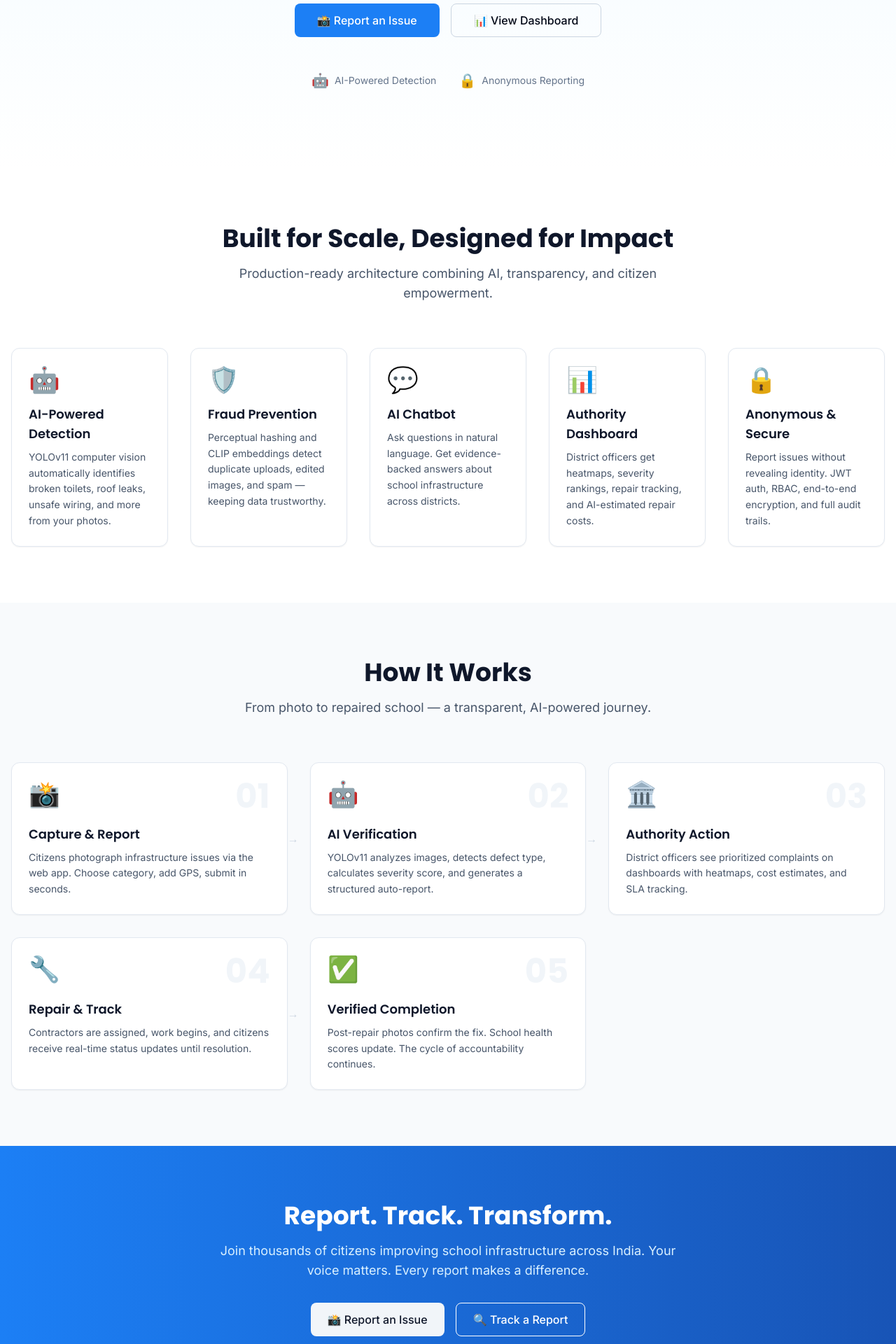
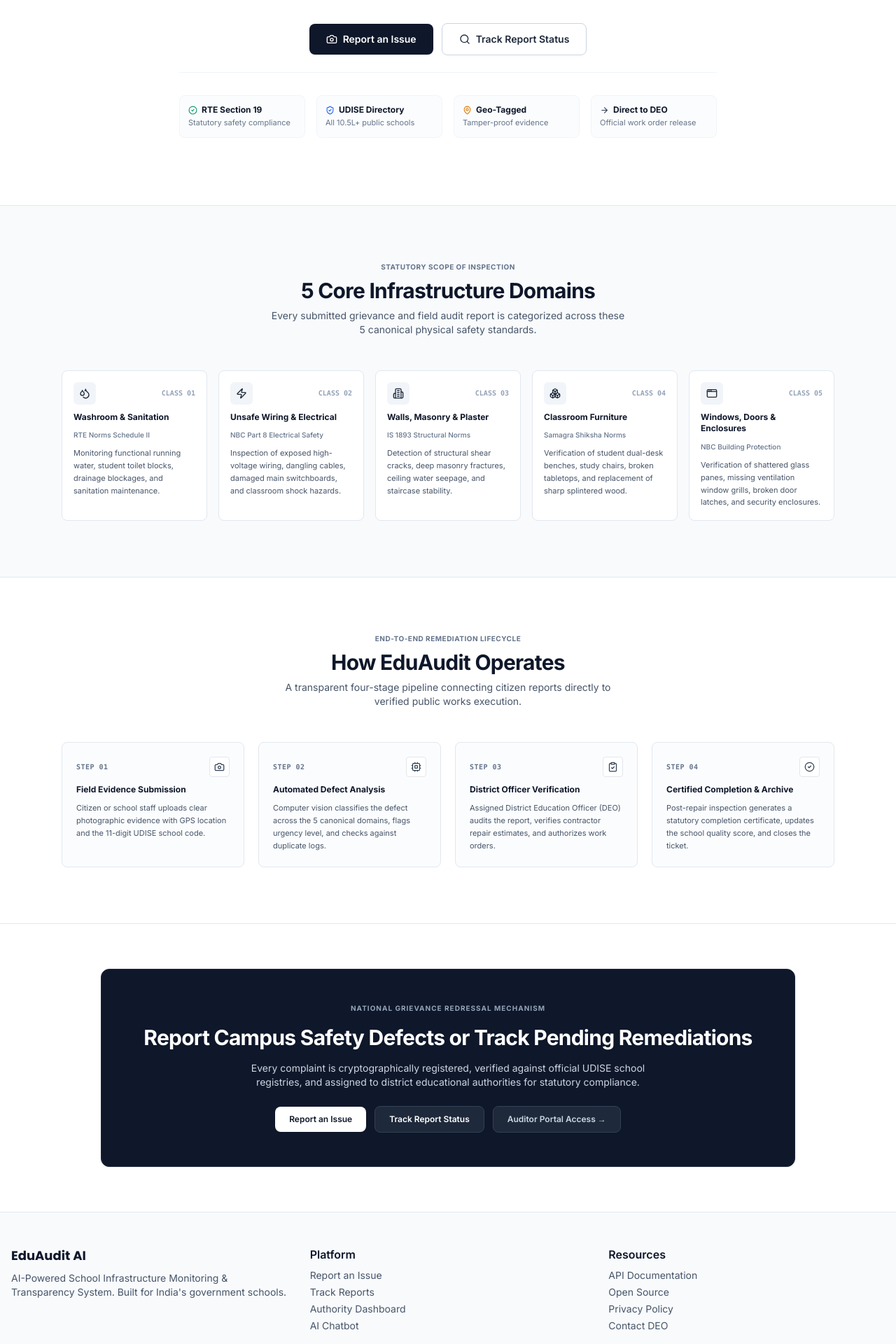
Before and after one commit to kuldeepin3/Edu-Audit, a Next.js app in the folder frontend/: page / in a window 1280 px wide. Shown: the part 500-2420 px from the top of the page at 70% size. Built offline with nearby package versions, Linux system fonts and the light colour scheme; no server answers.

Commit message:
refactor(home): transform landing page to clean minimalist institutional static design

```diff
--- a/frontend/src/app/page.tsx
+++ b/frontend/src/app/page.tsx
@@ -1,43 +1,50 @@
 import Link from "next/link";
-import { Button } from "@/components/ui/button";
 import { Hero } from "@/components/home/hero";
 import { FeatureGrid } from "@/components/home/feature-grid";
 import { HowItWorks } from "@/components/home/how-it-works";
 
 export default function HomePage() {
   return (
-    <div className="flex flex-col">
+    <div className="flex flex-col bg-white font-sans text-slate-900">
       <Hero />
 
       <FeatureGrid />
 
       <HowItWorks />
 
-      {/* CTA Section */}
-      <section className="bg-gradient-to-r from-brand-600 to-brand-800 py-20">
-        <div className="mx-auto max-w-4xl px-4 text-center">
-          <h2 className="font-display text-3xl font-bold text-white sm:text-4xl">
-            Report. Track. Transform.
-          </h2>
-          <p className="mx-auto mt-4 max-w-2xl text-lg text-brand-100">
-            Join thousands of citizens improving school infrastructure across India.
-            Your voice matters. Every report makes a difference.
-          </p>
-          <div className="mt-8 flex flex-col justify-center gap-4 sm:flex-row">
-            <Link href="/report">
-              <Button size="lg" variant="secondary">
-                📸 Report an Issue
-              </Button>
-            </Link>
-            <Link href="/track">
-              <Button
-                size="lg"
-                variant="outline"
-                className="border-white text-white hover:bg-white hover:text-brand-700"
+      {/* Minimalist Institutional Action Block */}
+      <section className="py-16 bg-white">
+        <div className="mx-auto max-w-5xl px-4">
+          <div className="p-8 md:p-12 rounded-xl bg-slate-900 text-white border border-slate-800 text-center space-y-4 shadow-sm">
+            <div className="text-[10px] font-bold uppercase tracking-widest text-slate-400">
+              National Grievance Redressal Mechanism
+            </div>
+            <h2 className="text-2xl sm:text-3xl font-bold tracking-tight">
+              Report Campus Safety Defects or Track Pending Remediations
+            </h2>
+            <p className="mx-auto max-w-xl text-xs sm:text-sm text-slate-300 leading-relaxed">
+              Every complaint is cryptographically registered, verified against official UDISE school registries, and assigned to district educational authorities for statutory compliance.
+            </p>
+            <div className="pt-2 flex flex-col sm:flex-row items-center justify-center gap-3">
+              <Link
+                href="/report"
+                className="w-full sm:w-auto px-5 py-2.5 bg-white hover:bg-slate-100 text-slate-900 rounded-lg text-xs font-semibold shadow-sm transition-colors"
               >
-                🔍 Track a Report
-              </Button>
-            </Link>
+                Report an Issue
+              </Link>
+              <Link
+                href="/track"
+                className="w-full sm:w-auto px-5 py-2.5 bg-slate-800 hover:bg-slate-700 text-white border border-slate-700 rounded-lg text-xs font-semibold transition-colors"
+              >
+                Track Report Status
+              </Link>
+              <Link
+                href="/portal/login"
+                className="w-full sm:w-auto px-5 py-2.5 bg-slate-800 hover:bg-slate-700 text-slate-300 border border-slate-700 rounded-lg text-xs font-semibold transition-colors"
+              >
+                Auditor Portal Access →
+              </Link>
+            </div>
           </div>
         </div>
       </section>
--- a/frontend/src/components/home/feature-grid.tsx
+++ b/frontend/src/components/home/feature-grid.tsx
@@ -1,67 +1,97 @@
-/**
- * EduAudit AI - Feature Grid Section
- */
+"use client";
+
+import React from "react";
+import { Droplets, Zap, Building2, Boxes, AppWindow } from "lucide-react";
+
 export function FeatureGrid() {
-  const features = [
+  const categories = [
     {
-      icon: "🤖",
-      title: "AI-Powered Detection",
+      code: "01",
+      icon: Droplets,
+      title: "Washroom & Sanitation",
+      compliance: "RTE Norms Schedule II",
       description:
-        "YOLOv11 computer vision automatically identifies broken toilets, roof leaks, unsafe wiring, and more from your photos.",
+        "Monitoring functional running water, student toilet blocks, drainage blockages, and sanitation maintenance.",
     },
     {
-      icon: "🛡️",
-      title: "Fraud Prevention",
+      code: "02",
+      icon: Zap,
+      title: "Unsafe Wiring & Electrical",
+      compliance: "NBC Part 8 Electrical Safety",
       description:
-        "Perceptual hashing and CLIP embeddings detect duplicate uploads, edited images, and spam — keeping data trustworthy.",
+        "Inspection of exposed high-voltage wiring, dangling cables, damaged main switchboards, and classroom shock hazards.",
     },
     {
-      icon: "💬",
-      title: "AI Chatbot",
+      code: "03",
+      icon: Building2,
+      title: "Walls, Masonry & Plaster",
+      compliance: "IS 1893 Structural Norms",
       description:
-        "Ask questions in natural language. Get evidence-backed answers about school infrastructure across districts.",
+        "Detection of structural shear cracks, deep masonry fractures, ceiling water seepage, and staircase stability.",
     },
     {
-      icon: "📊",
-      title: "Authority Dashboard",
+      code: "04",
+      icon: Boxes,
+      title: "Classroom Furniture",
+      compliance: "Samagra Shiksha Norms",
       description:
-        "District officers get heatmaps, severity rankings, repair tracking, and AI-estimated repair costs.",
+        "Verification of student dual-desk benches, study chairs, broken tabletops, and replacement of sharp splintered wood.",
     },
     {
-      icon: "🔒",
-      title: "Anonymous & Secure",
+      code: "05",
+      icon: AppWindow,
+      title: "Windows, Doors & Enclosures",
+      compliance: "NBC Building Protection",
       description:
-        "Report issues without revealing identity. JWT auth, RBAC, end-to-end encryption, and full audit trails.",
+        "Verification of shattered glass panes, missing ventilation window grills, broken door latches, and security enclosures.",
     },
   ];
 
   return (
-    <section className="py-20">
-      <div className="mx-auto max-w-7xl px-4">
-        <div className="mx-auto max-w-2xl text-center">
-          <h2 className="font-display text-3xl font-bold text-slate-900 dark:text-white sm:text-4xl">
-            Built for Scale, Designed for Impact
+    <section className="py-16 sm:py-20 bg-slate-50 border-b border-slate-200">
+      <div className="mx-auto max-w-6xl px-4 sm:px-6">
+        <div className="mx-auto max-w-2xl text-center space-y-2">
+          <div className="text-[10px] font-bold uppercase tracking-wider text-slate-500">
+            Statutory Scope of Inspection
+          </div>
+          <h2 className="text-2xl sm:text-3xl font-bold text-slate-900 font-sans tracking-tight">
+            5 Core Infrastructure Domains
           </h2>
-          <p className="mt-4 text-lg text-slate-600 dark:text-slate-300">
-            Production-ready architecture combining AI, transparency, and citizen empowerment.
+          <p className="text-xs sm:text-sm text-slate-600 leading-relaxed max-w-lg mx-auto">
+            Every submitted grievance and field audit report is categorized across these 5 canonical physical safety standards.
           </p>
         </div>
 
-        <div className="mt-16 grid gap-8 sm:grid-cols-2 lg:grid-cols-5">
-          {features.map((feature) => (
-            <div
-              key={feature.title}
-              className="card group transition-all hover:-translate-y-1 hover:shadow-lg"
-            >
-              <div className="text-4xl">{feature.icon}</div>
-              <h3 className="mt-4 font-display text-lg font-semibold text-slate-900 dark:text-white">
-                {feature.title}
-              </h3>
-              <p className="mt-2 text-sm leading-relaxed text-slate-600 dark:text-slate-400">
-                {feature.description}
-              </p>
-            </div>
-          ))}
+        <div className="mt-12 grid gap-4 sm:grid-cols-2 lg:grid-cols-5">
+          {categories.map((cat) => {
+            const Icon = cat.icon;
+            return (
+              <div
+                key={cat.title}
+                className="bg-white p-4 rounded-lg border border-slate-200 flex flex-col justify-between space-y-3 shadow-none"
+              >
+                <div className="space-y-2.5">
+                  <div className="flex items-center justify-between">
+                    <div className="p-2 bg-slate-100 text-slate-800 rounded-md">
+                      <Icon size={16} />
+                    </div>
+                    <span className="font-mono text-[10px] font-bold text-slate-400">
+                      CLASS {cat.code}
+                    </span>
+                  </div>
+                  <h3 className="text-xs font-bold text-slate-900 leading-snug">
+                    {cat.title}
+                  </h3>
+                  <div className="text-[10px] font-medium text-slate-500">
+                    {cat.compliance}
+                  </div>
+                  <p className="text-[11px] text-slate-600 leading-relaxed">
+                    {cat.description}
+                  </p>
+                </div>
+              </div>
+            );
+          })}
         </div>
       </div>
     </section>
--- a/frontend/src/components/home/hero.tsx
+++ b/frontend/src/components/home/hero.tsx
@@ -1,58 +1,80 @@
-/**
- * EduAudit AI - Landing Page Hero
- */
+"use client";
+
+import React from "react";
+import Link from "next/link";
+import { Camera, Search, ShieldCheck, MapPin, CheckCircle2, ArrowRight } from "lucide-react";
+
 export function Hero() {
   return (
-    <section className="relative overflow-hidden bg-gradient-to-b from-brand-50 to-white dark:from-slate-900 dark:to-slate-950">
-      <div className="absolute inset-0 bg-grid-slate-100 [mask-image:linear-gradient(0deg,white,rgba(255,255,255,0.6))] dark:bg-grid-slate-700/25" />
-      <div className="relative mx-auto max-w-7xl px-4 py-20 sm:px-6 lg:px-8 lg:py-28">
-        <div className="mx-auto max-w-3xl text-center">
-          {/* Badge */}
-          <div className="mb-6 inline-flex items-center gap-2 rounded-full bg-brand-100 px-4 py-1.5 text-sm font-medium text-brand-700 dark:bg-brand-950 dark:text-brand-300">
-            <span className="flex h-2 w-2 rounded-full bg-brand-500" />
-            AI-Powered GovTech Platform
+    <section className="bg-white border-b border-slate-200">
+      <div className="mx-auto max-w-6xl px-4 py-16 sm:px-6 lg:py-24">
+        <div className="mx-auto max-w-3xl text-center space-y-6">
+          {/* Institutional Badge */}
+          <div className="inline-flex items-center gap-2 px-3 py-1 rounded-full border border-slate-200 bg-slate-50 text-[11px] font-semibold text-slate-700 tracking-wide uppercase">
+            <span className="h-1.5 w-1.5 rounded-full bg-slate-900" />
+            National School Infrastructure Audit & Grievance Cell
           </div>
 
-          {/* Heading */}
-          <h1 className="font-display text-4xl font-bold tracking-tight text-slate-900 dark:text-white sm:text-5xl lg:text-6xl">
-            Every Citizen a{" "}
-            <span className="bg-gradient-to-r from-brand-600 to-brand-800 bg-clip-text text-transparent">
-              School Auditor
-            </span>
+          {/* Clean Headline */}
+          <h1 className="text-3xl sm:text-5xl lg:text-6xl font-bold tracking-tight text-slate-900 font-sans leading-tight">
+            Citizen-Led Verification for Public School Infrastructure
           </h1>
 
-          {/* Subheading */}
-          <p className="mx-auto mt-6 max-w-2xl text-lg leading-relaxed text-slate-600 dark:text-slate-300">
-            EduAudit AI uses computer vision, fraud detection, and AI chatbots
-            to monitor government school infrastructure. Report issues in seconds.
-            Track repairs to completion. Bring transparency to education.
+          {/* Subtitle */}
+          <p className="mx-auto max-w-2xl text-base sm:text-lg text-slate-600 leading-relaxed font-normal">
+            Directly report structural hazards, unsanitary washrooms, and unsafe electrical wiring in government schools. Track remediation from field submission to statutory work completion.
           </p>
 
-          {/* CTAs */}
-          <div className="mt-10 flex flex-col items-center justify-center gap-4 sm:flex-row">
-            <a
+          {/* Minimalist Action Buttons */}
+          <div className="pt-2 flex flex-col sm:flex-row items-center justify-center gap-3">
+            <Link
               href="/report"
-              className="btn-primary inline-flex h-12 items-center px-8 text-base"
+              className="w-full sm:w-auto inline-flex items-center justify-center gap-2 px-6 py-3 bg-slate-900 hover:bg-slate-800 text-white rounded-lg text-sm font-semibold shadow-sm transition-colors"
             >
-              📸 Report an Issue
-            </a>
-            <a
-              href="/dashboard"
-              className="btn-outline inline-flex h-12 items-center px-8 text-base"
+              <Camera size={16} />
+              <span>Report an Issue</span>
+            </Link>
+            <Link
+              href="/track"
+              className="w-full sm:w-auto inline-flex items-center justify-center gap-2 px-6 py-3 bg-white hover:bg-slate-50 text-slate-800 border border-slate-300 rounded-lg text-sm font-semibold transition-colors"
             >
-              📊 View Dashboard
-            </a>
+              <Search size={16} />
+              <span>Track Report Status</span>
+            </Link>
           </div>
 
-          {/* Trust indicators */}
-          <div className="mt-12 flex flex-wrap items-center justify-center gap-x-8 gap-y-4 text-sm text-slate-500">
-            <div className="flex items-center gap-2">
-              <span className="text-xl">🤖</span>
-              <span>AI-Powered Detection</span>
+          {/* Institutional Quality Badges */}
+          <div className="pt-8 border-t border-slate-100 grid grid-cols-2 sm:grid-cols-4 gap-4 text-left">
+            <div className="p-3 rounded-lg border border-slate-100 bg-slate-50/50">
+              <div className="text-xs font-bold text-slate-900 flex items-center gap-1.5">
+                <CheckCircle2 size={13} className="text-emerald-600" />
+                <span>RTE Section 19</span>
+              </div>
+              <p className="text-[11px] text-slate-500 mt-0.5">Statutory safety compliance</p>
             </div>
-            <div className="flex items-center gap-2">
-              <span className="text-xl">🔒</span>
-              <span>Anonymous Reporting</span>
+
+            <div className="p-3 rounded-lg border border-slate-100 bg-slate-50/50">
+              <div className="text-xs font-bold text-slate-900 flex items-center gap-1.5">
+                <ShieldCheck size={13} className="text-blue-600" />
+                <span>UDISE Directory</span>
+              </div>
+              <p className="text-[11px] text-slate-500 mt-0.5">All 10.5L+ public schools</p>
+            </div>
+
+            <div className="p-3 rounded-lg border border-slate-100 bg-slate-50/50">
+              <div className="text-xs font-bold text-slate-900 flex items-center gap-1.5">
+                <MapPin size={13} className="text-amber-600" />
+                <span>Geo-Tagged</span>
+              </div>
+              <p className="text-[11px] text-slate-500 mt-0.5">Tamper-proof evidence</p>
+            </div>
+
+            <div className="p-3 rounded-lg border border-slate-100 bg-slate-50/50">
+              <div className="text-xs font-bold text-slate-900 flex items-center gap-1.5">
+                <ArrowRight size={13} className="text-slate-700" />
+                <span>Direct to DEO</span>
+              </div>
+              <p className="text-[11px] text-slate-500 mt-0.5">Official work order release</p>
             </div>
           </div>
         </div>
--- a/frontend/src/components/home/how-it-works.tsx
+++ b/frontend/src/components/home/how-it-works.tsx
@@ -1,82 +1,82 @@
-/**
- * EduAudit AI - How It Works Section
- */
+"use client";
+
+import React from "react";
+import { Camera, Cpu, ClipboardCheck, CheckCircle2 } from "lucide-react";
+
 export function HowItWorks() {
   const steps = [
     {
-      number: "01",
-      icon: "📸",
-      title: "Capture & Report",
+      step: "Step 01",
+      icon: Camera,
+      title: "Field Evidence Submission",
       description:
-        "Citizens photograph infrastructure issues via the web app. Choose category, add GPS, submit in seconds.",
+        "Citizen or school staff uploads clear photographic evidence with GPS location and the 11-digit UDISE school code.",
     },
     {
-      number: "02",
-      icon: "🤖",
-      title: "AI Verification",
+      step: "Step 02",
+      icon: Cpu,
+      title: "Automated Defect Analysis",
       description:
-        "YOLOv11 analyzes images, detects defect type, calculates severity score, and generates a structured auto-report.",
+        "Computer vision classifies the defect across the 5 canonical domains, flags urgency level, and checks against duplicate logs.",
     },
     {
-      number: "03",
-      icon: "🏛️",
-      title: "Authority Action",
+      step: "Step 03",
+      icon: ClipboardCheck,
+      title: "District Officer Verification",
       description:
-        "District officers see prioritized complaints on dashboards with heatmaps, cost estimates, and SLA tracking.",
+        "Assigned District Education Officer (DEO) audits the report, verifies contractor repair estimates, and authorizes work orders.",
     },
     {
-      number: "04",
-      icon: "🔧",
-      title: "Repair & Track",
+      step: "Step 04",
+      icon: CheckCircle2,
+      title: "Certified Completion & Archive",
       description:
-        "Contractors are assigned, work begins, and citizens receive real-time status updates until resolution.",
-    },
-    {
-      number: "05",
-      icon: "✅",
-      title: "Verified Completion",
-      description:
-        "Post-repair photos confirm the fix. School health scores update. The cycle of accountability continues.",
+        "Post-repair inspection generates a statutory completion certificate, updates the school quality score, and closes the ticket.",
     },
   ];
 
   return (
-    <section className="bg-slate-50 py-20 dark:bg-slate-900">
-      <div className="mx-auto max-w-7xl px-4">
-        <div className="mx-auto max-w-2xl text-center">
-          <h2 className="font-display text-3xl font-bold text-slate-900 dark:text-white sm:text-4xl">
-            How It Works
+    <section className="py-16 sm:py-20 bg-white border-b border-slate-200">
+      <div className="mx-auto max-w-6xl px-4 sm:px-6">
+        <div className="mx-auto max-w-2xl text-center space-y-2">
+          <div className="text-[10px] font-bold uppercase tracking-wider text-slate-500">
+            End-to-End Remediation Lifecycle
+          </div>
+          <h2 className="text-2xl sm:text-3xl font-bold text-slate-900 font-sans tracking-tight">
+            How EduAudit Operates
           </h2>
-          <p className="mt-4 text-lg text-slate-600 dark:text-slate-300">
-            From photo to repaired school — a transparent, AI-powered journey.
+          <p className="text-xs sm:text-sm text-slate-600 leading-relaxed max-w-lg mx-auto">
+            A transparent four-stage pipeline connecting citizen reports directly to verified public works execution.
           </p>
         </div>
 
-        <div className="mt-16 grid gap-8 md:grid-cols-2 lg:grid-cols-3">
-          {steps.map((step, idx) => (
-            <div key={step.number} className="relative">
-              <div className="card h-full">
-                <div className="flex items-start justify-between">
-                  <span className="text-4xl">{step.icon}</span>
-                  <span className="font-display text-5xl font-bold text-slate-100 dark:text-slate-800">
-                    {step.number}
-                  </span>
+        <div className="mt-12 grid gap-5 sm:grid-cols-2 lg:grid-cols-4">
+          {steps.map((item) => {
+            const Icon = item.icon;
+            return (
+              <div
+                key={item.step}
+                className="bg-slate-50/60 p-5 rounded-lg border border-slate-200 flex flex-col justify-between space-y-3"
+              >
+                <div className="space-y-2.5">
+                  <div className="flex items-center justify-between">
+                    <span className="font-mono text-[10px] font-bold text-slate-500 uppercase tracking-wider">
+                      {item.step}
+                    </span>
+                    <div className="p-1.5 bg-white border border-slate-200 text-slate-700 rounded">
+                      <Icon size={15} />
+                    </div>
+                  </div>
+                  <h3 className="text-xs font-bold text-slate-900">
+                    {item.title}
+                  </h3>
+                  <p className="text-[11px] text-slate-600 leading-relaxed">
+                    {item.description}
+                  </p>
                 </div>
-                <h3 className="mt-4 font-display text-lg font-semibold text-slate-900 dark:text-white">
-                  {step.title}
-                </h3>
-                <p className="mt-2 text-sm leading-relaxed text-slate-600 dark:text-slate-400">
-                  {step.description}
-                </p>
               </div>
-              {/* Connector arrow (except last) */}
-              {idx < steps.length - 1 && idx % 3 !== 2 && (
-                <div className="absolute -right-4 top-1/2 hidden -translate-y-1/2 text-slate-300 lg:block">
-                  →
-                </div>
-              )}
-            </div>
-          ))}
+            );
+          })}
         </div>
       </div>
     </section>
```
